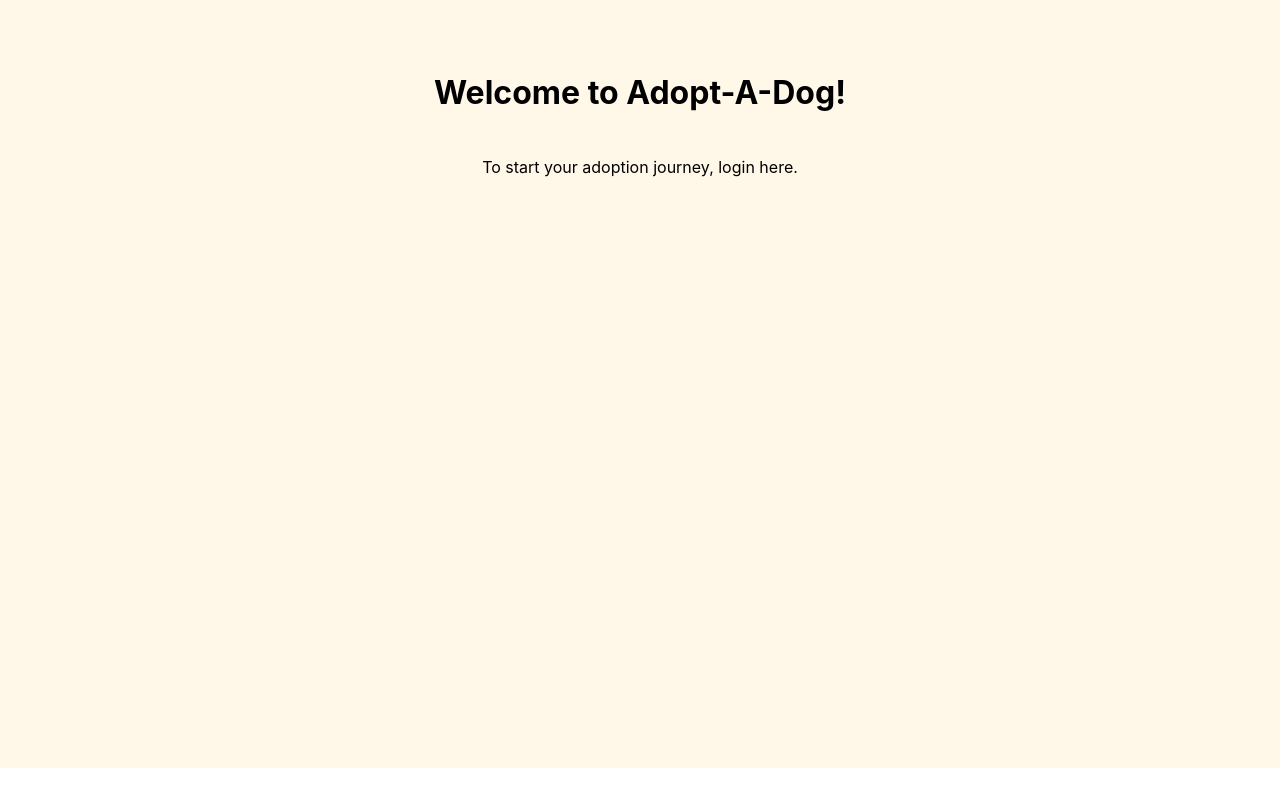
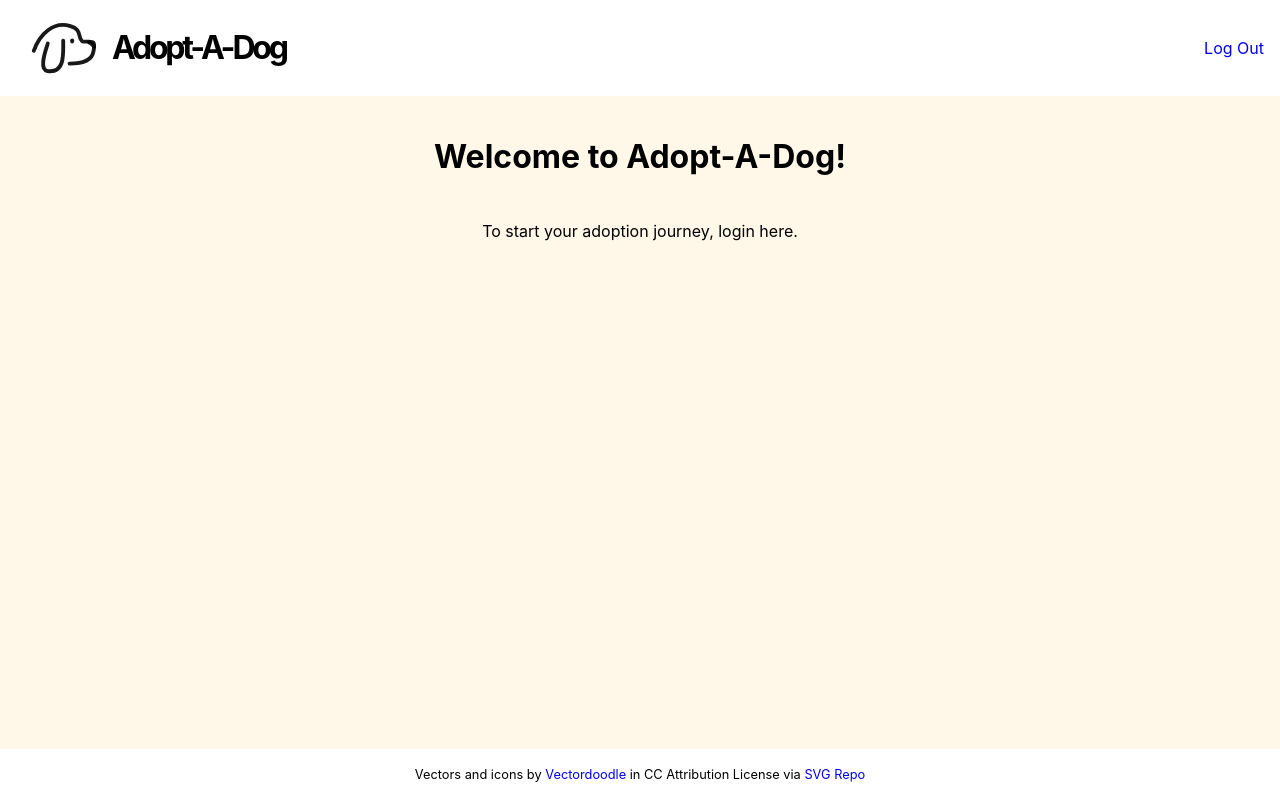
Before and after one commit to wangbertha/fetch-dog-adoptions, a React (Vite) app: page / in a window 1280 px wide. Built offline with nearby package versions, Linux system fonts and the light colour scheme.

Commit message:
Create Navbar and Footer content

```diff
--- a/src/css/Navbar.css
+++ b/src/css/Navbar.css
@@ -2,4 +2,13 @@
     display: flex;
     justify-content: space-between;
     align-items: center;
+    padding: 0 1rem;
 }
+
+.navbar-site-info {
+    display: flex;
+    align-items: center;
+    letter-spacing: -0.2rem;
+    font-size: 2rem;
+    font-weight: 700;
+}
--- a/src/css/Root.css
+++ b/src/css/Root.css
@@ -5,5 +5,5 @@
     display: flex;
     flex-direction: column;
     align-items: center;
-    padding: 3rem;
+    padding: 1rem;
 }
--- a/src/css/index.css
+++ b/src/css/index.css
@@ -14,11 +14,21 @@
   --brand-primary-dark: #ffae17;
 }
 
+* {
+  list-style: none;
+  text-decoration: none;
+}
+
+a:hover {
+  text-decoration: underline;
+}
+
 #root {
   min-width: 100vw;
   min-height: 100vh;
   display: flex;
   flex-direction: column;
+
 }
 
 body {
--- a/src/layout/Footer.tsx
+++ b/src/layout/Footer.tsx
@@ -1,7 +1,23 @@
 import "./../css/Footer.css";
 
 const Footer = () => {
-  return <footer className="footer"></footer>;
+  return (
+    <footer className="footer">
+      <div>
+        Vectors and icons by{" "}
+        <a
+          href="https://vectordoodle.gumroad.com/l/FOCLd?ref=svgrepo.com"
+          target="_blank"
+        >
+          Vectordoodle
+        </a>{" "}
+        in CC Attribution License via{" "}
+        <a href="https://www.svgrepo.com/" target="_blank">
+          SVG Repo
+        </a>
+      </div>
+    </footer>
+  );
 };
 
 export default Footer;
--- a/src/layout/Navbar.tsx
+++ b/src/layout/Navbar.tsx
@@ -1,7 +1,25 @@
+import { NavLink } from "react-router-dom";
 import "./../css/Navbar.css";
 
 const Navbar = () => {
-  return <nav className="navbar"></nav>;
+  return (
+    <nav className="navbar">
+      <div className="navbar-site-info">
+        <img
+          width={96}
+          height={96}
+          src={new URL("./../assets/logo.svg", import.meta.url).href}
+          alt="Site logo"
+        />
+        Adopt-A-Dog
+      </div>
+      <menu>
+        <li>
+          <NavLink to="/login">Log Out</NavLink>
+        </li>
+      </menu>
+    </nav>
+  );
 };
 
 export default Navbar;
```
